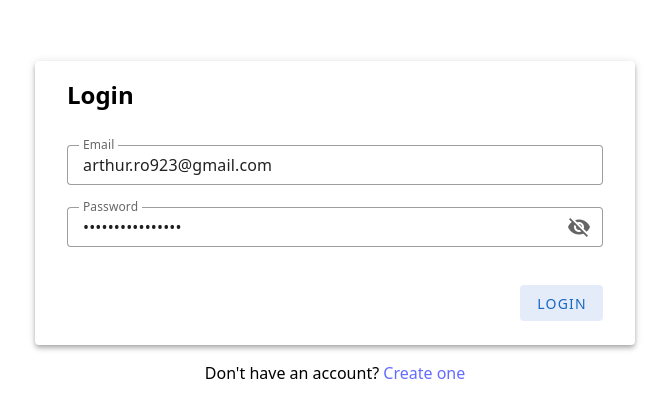
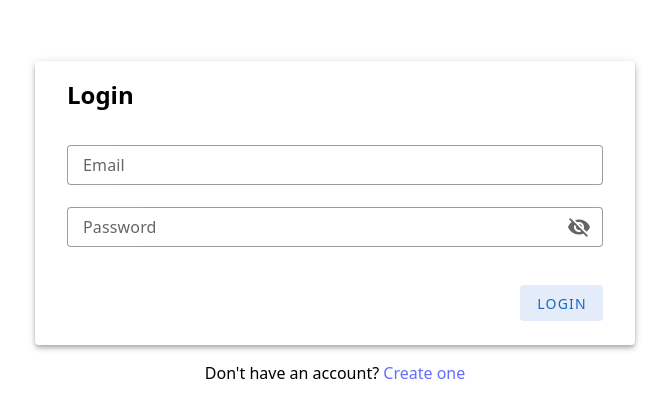
Before and after one commit to arthur-rob/todo-app, a Vue app: page / in a window 1280 px wide. Shown: the part 185-602 px from the top of the page, without its empty margins (305-974 px from the left). Built offline with nearby package versions, Linux system fonts and the light colour scheme; no server answers.

Commit message:
core(readme): update readme and format

```diff
--- a/src/views/Login.vue
+++ b/src/views/Login.vue
@@ -59,8 +59,8 @@ const router = useRouter()
 const isPasswordVisible = ref(false)
 const isLoading = ref(false)
 const loginForm = ref<VForm>()
-const email = ref('arthur.ro923@gmail.com')
-const password = ref('N4G@Qb7bR3Hq5D@y')
+const email = ref('')
+const password = ref('')
 
 const handleLogin = async () => {
     const formValidation = await loginForm.value?.validate()
```
Also changed, not shown: src/views/Dashboard.vue (+4 -3 lines), 1 other file (tests, documents, lock files or other folders).
